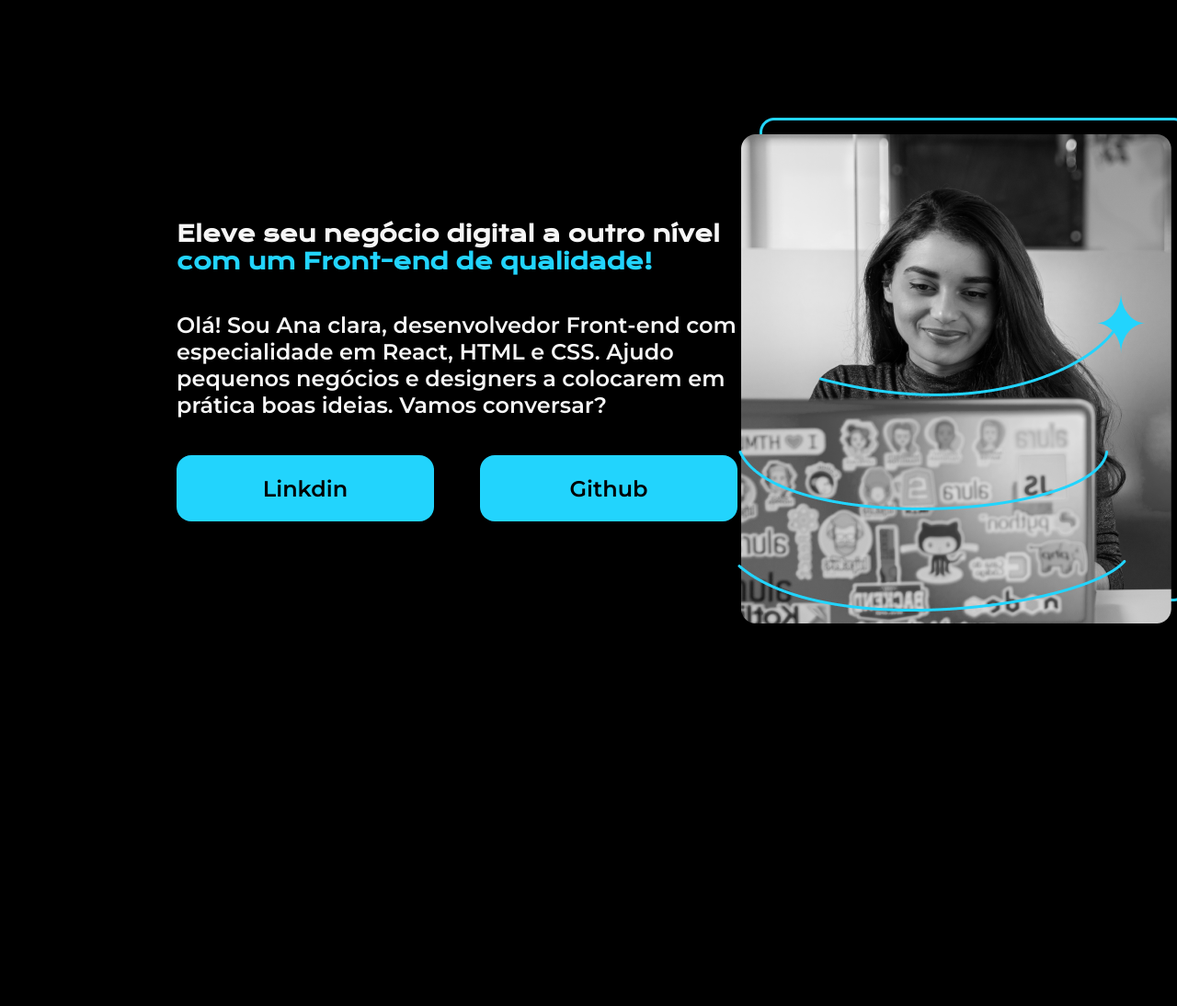
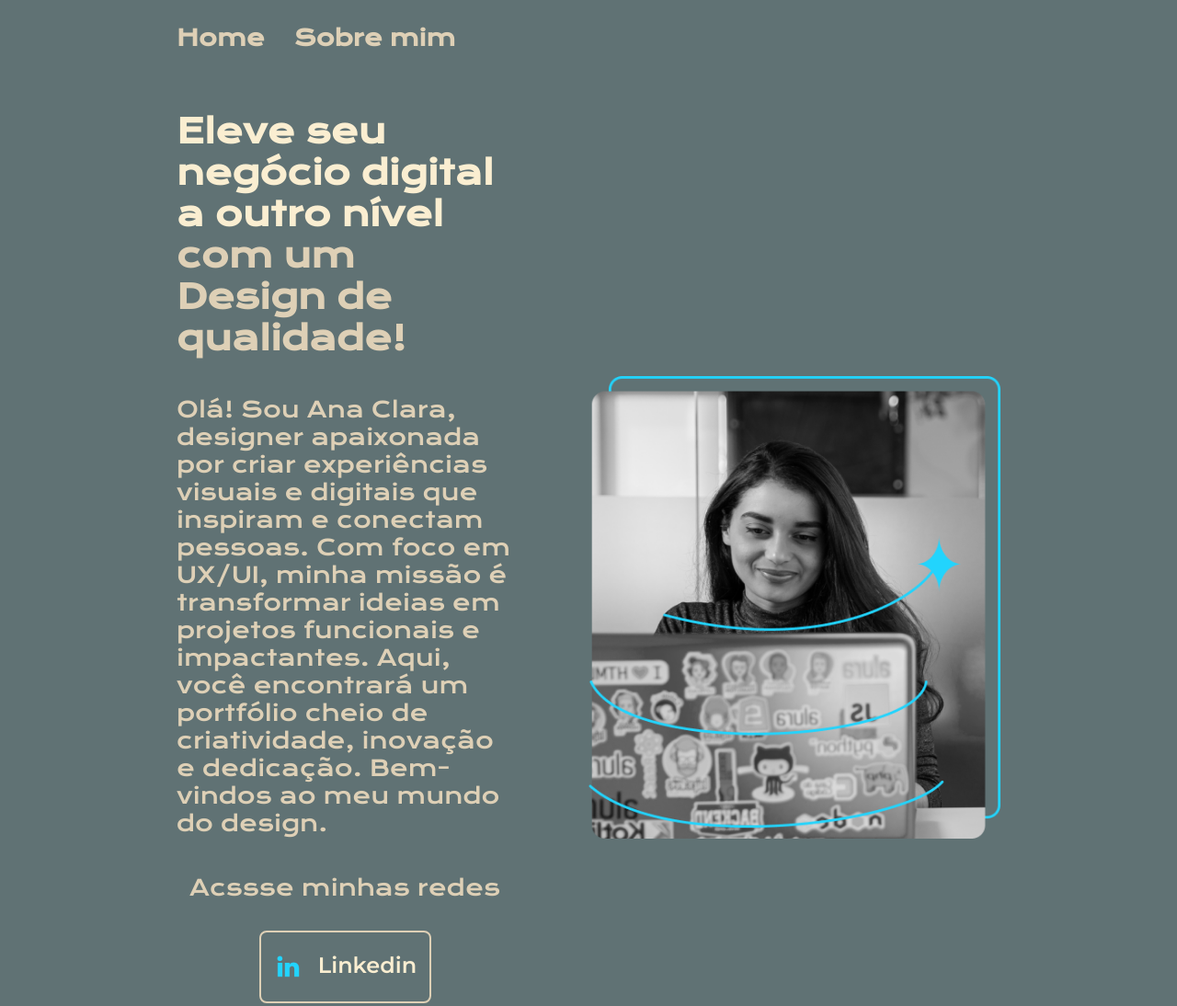
Before and after one commit to Dangelo04/PORTFOLIO, a plain HTML site: page index.html in a window 1280 px wide. Shown: the top 1094 px of the page at 92% size. Before the commit the page ends 928 px from the top, so only its background shows below. Drawn offline with nearby package versions, Linux system fonts and the light colour scheme.

Commit message:
Atualização

```diff
--- a/index.html
+++ b/index.html
@@ -4,24 +4,35 @@
     <meta charset="UTF-8">
     <meta name="viewport" content="width=device-width, initial-scale=1.0">
     <title>Portfolio</title>
-    <link rel="stylesheet" href="style.css">
+    <link rel="stylesheet" href="./styles/style.css">
 </head>
 <body>
-  <header></header>
+  <header class="cabecalho">
+    <nav class="menu">
+      <a class="menu-link" href="index.html">Home</a>
+      <a class="menu-link" href="about.html">Sobre mim</a>
+    </nav>
+  </header>
   <main class="apresentacao">
     <section class="texto-apresentacao">
-        <h1 class="texto-apresentacao-titulo">Eleve seu negócio digital a outro nível<strong class="titulo-destaqui"> com um Front-end de qualidade!</strong></h1>
+        <h1 class="texto-apresentacao-titulo">Eleve seu negócio digital a outro nível<strong class="titulo-destaqui"> com um Design de qualidade!</strong></h1>
         <p class="texto-apresentacao-descricao">
-            Olá! Sou Ana clara, desenvolvedor Front-end com especialidade em React, HTML e CSS.
-            Ajudo pequenos negócios e designers a colocarem em prática boas ideias. Vamos conversar?
+          Olá! Sou Ana Clara, designer apaixonada por criar experiências visuais e digitais que inspiram e conectam pessoas. Com foco em UX/UI, minha missão é transformar ideias em projetos funcionais e impactantes. Aqui, você encontrará um portfólio cheio de criatividade, inovação e dedicação. Bem-vindos ao meu mundo do design.
         </p>
         <div class="texto-apresentacao-contato">
-          <a class="texto-contato" href="https://www.linkedin.com/in/dangelo-jose-dias-pereira-56b19a281/">Linkdin</a>
-          <a class="texto-contato" href="https://github.com/Dangelo04">Github</a>
+          <h2 class="texto-apresentacao-h2">Acssse minhas redes</h2>
+          <a class="texto-contato" href="https://br.linkedin.com/in/ana-clara-pereira-6b2123320">
+            <img src="./assents/linkedin.png" alt="iconi do linkedin">
+            Linkedin
+          </a>
+          <a class="texto-contato" href="">
+            <img src="./assents/icons8-behance-32.png" alt="">
+            Behance
+          </a>
         </div>
     </section>
-    <img src="Imagem.png" alt="foto de uma mulher codando">
+    <img class="apresentacao-imagem" src="./assents/Imagem.png" alt="foto de uma mulher codando">
   </main>
-  <footer></footer>
+  <footer class="rodape">Desenvolvido por Dangelo Dias</footer>
 </body>
 </html>
--- a/style.css
+++ /dev/null
@@ -1,66 +0,0 @@
-@import url('https://fonts.googleapis.com/css2?family=Krona+One&family=Montserrat:ital,wght@0,600;1,600&display=swap');
-
-
-* {
-    margin: 0;
-    padding: 0;
-}
-
-body {
-    height: 100vh;
-    box-sizing: border-box;
-    background-color: #000000;
-    color: #f6f6f6;
-}
-
-.titulo-destaqui {
-    color: #22d4fd;
-}
-
-.apresentacao{
-    margin: 10% 15%;
-    display: flex;
-    align-items: center;
-    justify-content: space-between;
-
-}
-
-.texto-apresentacao{
-    width: 615px;
-    display: flex;
-    flex-direction: column;
-    gap: 40px;
-
-}
-
-.texto-apresentacao-titulo{
-    font-family: "Krona One", sans-serif;
-    font: size 36px;;
-
-}
-
-.texto-apresentacao-descricao{
-    font-size: 24px;
-    font-family: "Montserrat", sans-serif;
-}
-
-.texto-apresentacao-contato{
-    display: flex;
-    justify-content: space-between;
-    gap: 50px;
-
-}
-
-.texto-contato{
-    background-color: #22d4fd;
-    width: 280px;
-    text-align: center;
-    border-radius: 16px;
-    font-size: 24px;
-    padding: 21.5px 0;
-    text-decoration: none;
-    color: #000000;
-    font-family:"Montserrat", sans-serif;
-    font-weight: 600;
-
-}
--- /dev/null
+++ b/styles/style.css
@@ -0,0 +1,163 @@
+@import url('https://fonts.googleapis.com/css2?family=Krona+One&family=Montserrat:ital,wght@0,600;1,600&display=swap');
+
+:root {
+    --cor-primaria: #607274;
+    --cor-secundaria:#FAEED1;
+    --cor-terciaria:#DED0B6;
+    --cor-quaternaria: #CD1818;
+
+    --font-primaria: 'Krona One', sans-serif;
+    --font-secundaria: 'Montserrat', sans-serif;
+}
+
+* {
+    margin: 0;
+    padding: 0;
+}
+
+body {
+
+    /* height: 100vh; */
+    box-sizing: border-box;
+    background-color:var(--cor-primaria);
+    color: var(--cor-terciaria);
+}
+
+.cabecalho{
+    padding:2% 0% 0% 15%;
+
+
+}
+
+.menu{
+    display: flex;
+    gap: 32px;
+}
+
+.menu-link{
+
+   text-decoration: none;
+   font-family: var(--font-primaria);
+   font-size: 1.5rem;
+   font-weight: 600;
+   color:var(--cor-terciaria);
+
+
+}
+
+.texto-apresentacao-titulo{
+    color: var(--cor-secundaria) ;
+}
+
+.titulo-destaqui {
+    color: var(--cor-terciaria);
+}
+
+.apresentacao{
+    padding:5% 15%;
+    display: flex;
+    align-items: center;
+    justify-content: space-between;
+    gap: 82px;
+
+}
+
+.texto-apresentacao{
+    width: 50%;
+    display: flex;
+    flex-direction: column;
+    gap: 40px;
+
+}
+
+.texto-apresentacao-titulo{
+    font-family: var(--font-primaria);
+    font-size: 2.25rem;
+
+}
+
+.texto-apresentacao-descricao{
+
+    font-size: 1.5rem;
+    font-family: var(--font-primaria);
+}
+
+.texto-apresentacao-contato{
+    align-items: center;
+    flex-direction: column;
+    display: flex;
+    justify-content: space-between;
+    gap: 32px;
+
+}
+
+.texto-apresentacao-h2{
+    font-family: var(--font-primaria);
+    font-weight: 400;
+    font-size: 1.5rem;
+}
+
+.texto-contato{
+
+    display: flex;
+    justify-content: center;
+    gap: 16px;
+    border: 2px solid var(--cor-terciaria);
+    width: 50%;
+    text-align: center;
+    border-radius: 8px;
+    font-size: 1.5rem;
+    padding: 21.5px 0;
+    text-decoration: none;
+    color: var(--cor-secundaria);
+    font-family:var(--font-secundaria);
+    font-weight: 600;
+
+
+}
+
+.texto-contato:hover{
+    background-color: var(--cor-quaternaria);
+    color: var(--cor-primaria);
+}
+
+.apresentacao-imagem{
+    width: 50%;
+
+}
+
+.rodape{
+    background-color: var(--cor-terciaria);
+    display: flex;
+    justify-content: center;
+    align-items: center;
+    padding: 24px;
+    font-family: var(--font-secundaria);
+    color: var(--cor-primaria);
+    font-size: 1.5rem;
+    font-weight: 400px;
+
+}
+
+@media (max-width: 1200px){
+
+    .cabecalho{
+        padding: 10% 0% 0% 10%;
+    }
+
+    .menu{
+        justify-content: center;
+
+    }
+
+    .apresentacao{
+        flex-direction: column-reverse;
+        padding: 5%;
+    }
+
+    .texto-apresentacao{
+        width: auto;
+    }
+
+
+}
```
Also changed, not shown: about.html (added, +29 -0 lines), assents/Imagem.png (renamed from Imagem.png), assents/github.png (added), assents/icons8-behance-32.png (added), assents/icons8-discord-30.png (added), assents/instagram.png (added), assents/linkedin.png (added), assents/twitch.png (added), assents/twitter-novo.png (added), assents/twitter.png (added).
